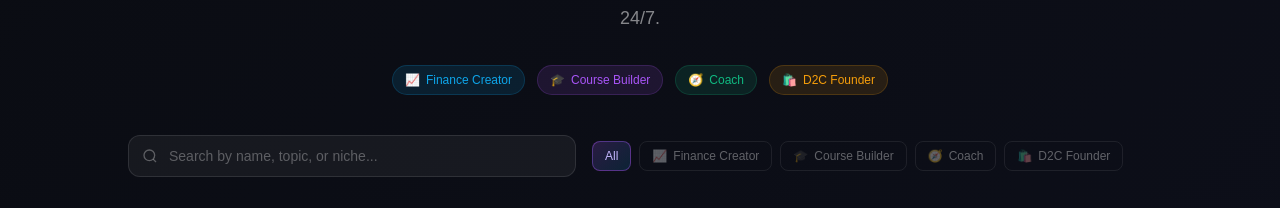
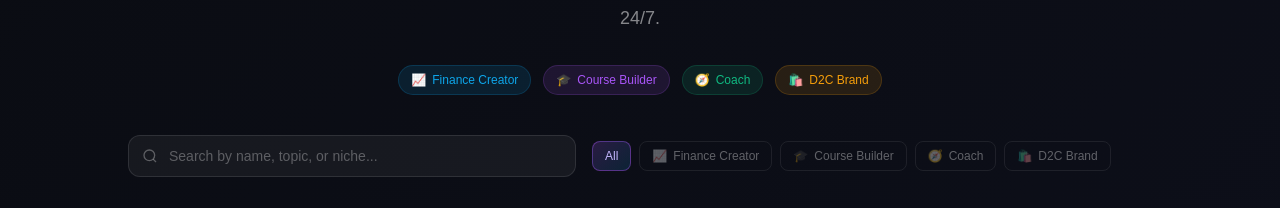
Before and after one commit to introspectlabs/creatoreconomy, a Next.js app: page /creators in a window 1280 px wide. Shown: the part 301-509 px from the top of the page. Built offline with nearby package versions, Linux system fonts and the light colour scheme.

Commit message:
Local Commit: 2026-04-29T06:49:12.189Z - Renamed all remaining "D2C Founder" instances to "D2C Brand" across `creators/page.tsx` (type, vertical data, filter list, verticalMeta), `personaData.ts` (Sasha Skin and Theo Gear descriptions), and `register/page.tsx` (creator type label)

```diff
--- a/src/app/creators/page.tsx
+++ b/src/app/creators/page.tsx
@@ -5,7 +5,7 @@ import Link from 'next/link';
 import PublicHeader from '@/components/public/PublicHeader';
 import PublicFooter from '@/components/public/PublicFooter';
 
-type CreatorVertical = 'Finance Creator' | 'Course Builder' | 'Coach' | 'D2C Founder';
+type CreatorVertical = 'Finance Creator' | 'Course Builder' | 'Coach' | 'D2C Brand';
 
 interface Creator {
   id: string;
@@ -126,7 +126,7 @@ const creators: Creator[] = [
     name: 'Sasha Skin',
     slug: 'sasha-skin',
     handle: '@sashaskin',
-    vertical: 'D2C Founder',
+    vertical: 'D2C Brand',
     tagline: 'Clean skincare built for melanin-rich skin',
     description: 'Recommends products from her own line, answers ingredient questions, and guides customers to their perfect routine.',
     avatar: 'SS',
@@ -142,7 +142,7 @@ const creators: Creator[] = [
     name: 'Theo Gear',
     slug: 'theo-gear',
     handle: '@theogear',
-    vertical: 'D2C Founder',
+    vertical: 'D2C Brand',
     tagline: 'Minimalist everyday carry for remote workers',
     description: 'Helps customers choose the right bag, accessories, and workspace setup from his curated product line.',
     avatar: 'TG',
@@ -187,13 +187,13 @@ const creators: Creator[] = [
   },
 ];
 
-const verticalFilters = ['All', 'Finance Creator', 'Course Builder', 'Coach', 'D2C Founder'] as const;
+const verticalFilters = ['All', 'Finance Creator', 'Course Builder', 'Coach', 'D2C Brand'] as const;
 
 const verticalMeta: Record<string, { icon: string; color: string; bg: string }> = {
   'Finance Creator': { icon: '📈', color: '#0ea5e9', bg: 'rgba(14,165,233,0.12)' },
   'Course Builder': { icon: '🎓', color: '#a855f7', bg: 'rgba(168,85,247,0.12)' },
   'Coach': { icon: '🧭', color: '#10b981', bg: 'rgba(16,185,129,0.12)' },
-  'D2C Founder': { icon: '🛍️', color: '#f59e0b', bg: 'rgba(245,158,11,0.12)' },
+  'D2C Brand': { icon: '🛍️', color: '#f59e0b', bg: 'rgba(245,158,11,0.12)' },
 };
 
 const statusColors: Record<string, string> = {
--- a/src/app/persona-library/components/personaData.ts
+++ b/src/app/persona-library/components/personaData.ts
@@ -317,7 +317,7 @@ export const personas: Persona[] = [
     id: 'creator-c-007',
     name: 'Sasha Skin',
     slug: 'sasha-skin',
-    description: 'D2C founder — recommends products from her clean skincare line, answers ingredient questions, and guides customers to their perfect routine.',
+    description: 'D2C brand — recommends products from her clean skincare line, answers ingredient questions, and guides customers to their perfect routine.',
     status: 'active',
     avatar: 'SS',
     channels: ['Web Chat', 'WhatsApp'],
@@ -333,7 +333,7 @@ export const personas: Persona[] = [
     id: 'creator-c-008',
     name: 'Theo Gear',
     slug: 'theo-gear',
-    description: 'D2C founder — helps customers choose the right bag, accessories, and workspace setup from his minimalist everyday carry product line.',
+    description: 'D2C brand — helps customers choose the right bag, accessories, and workspace setup from his minimalist everyday carry product line.',
     status: 'active',
     avatar: 'TG',
     channels: ['Web Chat'],
--- a/src/app/register/page.tsx
+++ b/src/app/register/page.tsx
@@ -12,7 +12,7 @@ const CATEGORIES = [
   { id: 'finance-trading', label: 'Finance & Trading Creator', emoji: '📈', description: 'Share trading strategies, market analysis, and investment knowledge with your followers' },
   { id: 'education-courses', label: 'Education & Course Creator', emoji: '🎓', description: 'Turn your course content into an interactive AI tutor for your students' },
   { id: 'coach', label: 'Coach — Fitness, Career or Business', emoji: '💪', description: 'Scale your coaching with AI that handles intake, Q&A, and client engagement' },
-  { id: 'd2c-commerce', label: 'D2C Founder / Commerce Creator', emoji: '🛍️', description: 'Give every customer a personal shopping assistant that knows your products' },
+  { id: 'd2c-commerce', label: 'D2C Brand / Commerce Creator', emoji: '🛍️', description: 'Give every customer a personal shopping assistant that knows your products' },
 ];
 
 export default function RegisterPage() {
```
